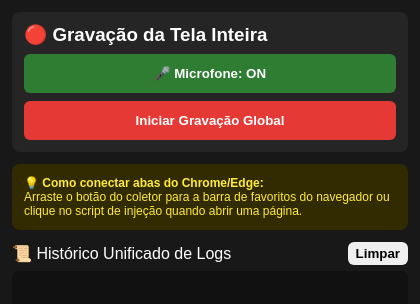
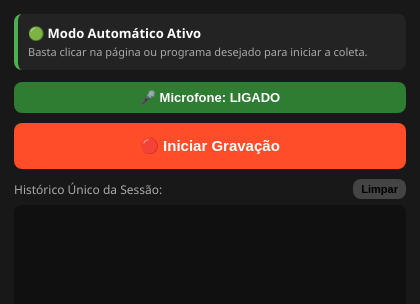
Before and after one commit to SilvaDesync/Silvasky, an Electron app: page index.html in a window 420 px wide. Drawn offline with Linux system fonts and the light colour scheme; no server answers.

Commit message:
Update index.html

```diff
--- a/index.html
+++ b/index.html
@@ -2,74 +2,74 @@
 <html lang="pt-BR">
 <head>
   <meta charset="UTF-8">
-  <title>Coletor Global</title>
+  <title>Coletor Automático</title>
   <style>
     * { box-sizing: border-box; margin: 0; padding: 0; }
     body {
-      font-family: Arial, sans-serif;
+      font-family: 'Segoe UI', sans-serif;
       background: #181818;
       color: #fff;
-      padding: 12px;
+      padding: 14px;
       display: flex;
       flex-direction: column;
       height: 100vh;
     }
-    .card {
-      background: #252525;
-      padding: 12px;
+    .header-status {
+      background: #232323;
+      padding: 10px;
       border-radius: 8px;
       margin-bottom: 12px;
+      font-size: 13px;
+      border-left: 4px solid #4caf50;
     }
     button {
       width: 100%;
-      padding: 12px;
+      padding: 14px;
       border: none;
-      border-radius: 6px;
+      border-radius: 8px;
       font-weight: bold;
+      font-size: 15px;
       cursor: pointer;
-      margin-top: 8px;
+      margin-bottom: 10px;
     }
-    .btn-record { background: #e53935; color: white; }
-    .btn-mic { background: #2e7d32; color: white; }
-    .logs {
+    .btn-record { background: #ff4d29; color: white; }
+    .btn-mic { background: #333; color: #ccc; font-size: 13px; padding: 8px; }
+    .btn-mic.active { background: #2e7d32; color: white; }
+    .logs-box {
       flex: 1;
-      background: #111;
-      border-radius: 6px;
-      padding: 8px;
+      background: #101010;
+      border-radius: 8px;
+      padding: 10px;
       overflow-y: auto;
       font-family: monospace;
       font-size: 11px;
     }
     .log-item {
-      padding: 6px;
+      padding: 6px 8px;
       margin-bottom: 6px;
       background: #222;
       border-left: 3px solid #2196F3;
-      border-radius: 3px;
-      word-break: break-all;
+      border-radius: 4px;
     }
-    .log-item.CONSOLE_ERROR { border-color: #f44336; }
+    .log-item.CONSOLE_ERROR { border-color: #f44336; background: #2a1515; }
   </style>
 </head>
 <body>
 
-  <div class="card">
-    <h3>🔴 Gravação da Tela Inteira</h3>
-    <button id="btn-mic" class="btn-mic">🎤 Microfone: ON</button>
-    <button id="btn-record" class="btn-record">Iniciar Gravação Global</button>
+  <div class="header-status">
+    🟢 <b>Modo Automático Ativo</b><br>
+    <span style="color: #aaa; font-size: 11px;">Basta clicar na página ou programa desejado para iniciar a coleta.</span>
   </div>
 
-  <div class="card" style="font-size: 12px; background: #332b00; color: #ffeb3b;">
-    💡 <b>Como conectar abas do Chrome/Edge:</b><br>
-    Arraste o botão do coletor para a barra de favoritos do navegador ou clique no script de injeção quando abrir uma página.
+  <button id="btn-mic" class="btn-mic active">🎤 Microfone: LIGADO</button>
+  <button id="btn-record" class="btn-record">🔴 Iniciar Gravação</button>
+
+  <div style="display: flex; justify-content: space-between; align-items: center; margin-bottom: 6px;">
+    <span style="font-size: 12px; color: #aaa;">Histórico Único da Sessão:</span>
+    <button id="btn-clear" style="width: auto; padding: 4px 8px; font-size: 11px; margin: 0; background: #444;">Limpar</button>
   </div>
 
-  <div style="display: flex; justify-content: space-between; align-items: center; margin-bottom: 6px;">
-    <span>📜 Histórico Unificado de Logs</span>
-    <button id="btn-clear" style="width: auto; padding: 4px 8px; margin: 0;">Limpar</button>
-  </div>
-
-  <div id="logs" class="logs"></div>
+  <div id="logs" class="logs-box"></div>
 
   <script src="renderer.js"></script>
 </body>
```
